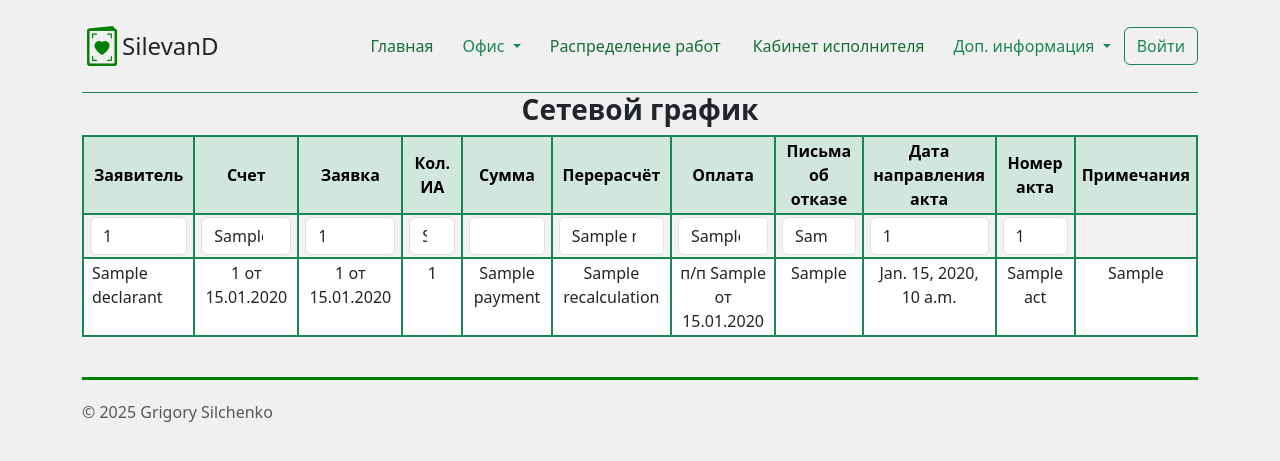
After one commit to GrigorySilchenko/SilevanD, a Django app: template SilEvAnd/application/templates/network_graph.html in a window 1280 px wide. The commit adds this page. Shown: the top 461 px of the page. Run offline with Django 3.2, Linux system fonts and the light colour scheme; the template is opened without the code that fills it: most values are stand-ins (such as "Sample title", 1, 10 or a date in 2020).

Commit message:
39. Create network_graph.html. Correct all project for work with 'network_graph'

```diff
--- a/SilEvAnd/application/admin.py
+++ b/SilEvAnd/application/admin.py
@@ -1,5 +1,5 @@
 from django.contrib import admin
-from .models import Application, Declarant, Status
+from .models import Application, Declarant, Status, NetworkGraph
 
 class StatusAdmin(admin.ModelAdmin):
     readonly_fields = ['id']
@@ -7,3 +7,4 @@ class StatusAdmin(admin.ModelAdmin):
 admin.site.register(Application)
 admin.site.register(Declarant)
 admin.site.register(Status, StatusAdmin)
+admin.site.register(NetworkGraph)
--- a/SilEvAnd/application/templates/application.html
+++ b/SilEvAnd/application/templates/application.html
@@ -42,7 +42,7 @@
       <thead class="table table-success table-bordered border-success align-middle">
         <tr>
             <th scope="col" colspan="3">Заявка</th>
-            <th scope="col" rowspan="2" style="width: 200px;">Наименование заявителя</th>
+            <th scope="col" rowspan="2" style="width: 210px;">Наименование заявителя</th>
             <th scope="col" colspan="2">Входящий номер БелГИСС</th>
             <th scope="col" rowspan="2" style="width: 80px;">Кол-во ИА</th>
             <th scope="col" colspan="2">Номер счета</th>
--- /dev/null
+++ b/SilEvAnd/application/templates/network_graph.html
@@ -0,0 +1,101 @@
+{% extends "base.html" %}
+{% block page_content %}
+<style>
+    .search-form .form-control:focus {
+        border-color: #198754;
+        box-shadow: 0 0 0 0.2rem rgba(25, 135, 84, 0.25);
+    }
+</style>
+
+<div class="container">
+    <h3>
+        <b>Сетевой график</b>
+    </h3>
+    <form class="search-form d-flex" role="search">
+    <table class="table table-hover table-striped table-bordered border-2 border-success text-center">
+      <thead class="table table-success table-bordered border-success align-middle">
+        <tr>
+            <th scope="col">Заявитель</th>
+            <th scope="col">Счет</th>
+            <th scope="col">Заявка</th>
+            <th scope="col">Кол. ИА</th>
+            <th scope="col">Сумма</th>
+            <th scope="col">Перерасчёт</th>
+            <th scope="col">Оплата</th>
+            <th scope="col">Письма об отказе</th>
+            <th scope="col">Дата направления акта</th>
+            <th scope="col">Номер акта</th>
+            <th scope="col">Примечания</th>
+        </tr>
+      </thead>
+      <tbody>
+      <tr>
+            <td>
+                <input type="search" name="act_number" class="form-control me-2" value="{{ act_number|default:'' }}" aria-label="Search">
+            </td>
+            <td>
+                <input type="search" name="application" class="form-control me-2" value="{{ application|default:'' }}" aria-label="Search">
+            </td>
+            <td>
+                <input type="search" name="control_sticks_number" class="form-control me-2" value="{{ control_sticks_number|default:'' }}" aria-label="Search">
+            </td>
+            <td>
+                <input type="search" name="declarant" class="form-control me-2" value="{{ declarant|default:'' }}" aria-label="Search">
+            </td>
+            <td>
+                <input type="search" name="result" class="form-control me-2" value="{{ result|default:'' }}" aria-label="Search">
+            </td>
+            <td>
+                <input type="search" name="model" class="form-control me-2" value="{{ model|default:'' }}" aria-label="Search">
+            </td>
+            <td>
+                <input type="search" name="version" class="form-control me-2" value="{{ version|default:'' }}" aria-label="Search">
+            </td>
+            <td>
+                <input type="search" name="version" class="form-control me-2" value="{{ version|default:'' }}" aria-label="Search">
+            </td>
+            <td>
+                <input type="search" name="slot_number" class="form-control me-2" value="{{ slot_number|default:'' }}" aria-label="Search">
+            </td>
+            <td>
+                <input type="search" name="board_number" class="form-control me-2" value="{{ board_number|default:'' }}" aria-label="Search">
+                <button type="submit" class="btn btn-outline-success" style="display: none;">
+                        <i class="bi bi-search"></i>
+                </button>
+            </td>
+            <td></td>
+        </tr>
+      {% for data in network_graph %}
+        <tr>
+            <td class="text-start ps-2">{{ data.application.declarant }}</td>
+            <td>{{ data.application.bill_number }} от {{ data.application.bill_date|date:"d.m.Y" }}</td>
+            <td>{{ data.application.application_number }} от {{ data.application.created_on|date:"d.m.Y" }}</td>
+            <td>{{ data.application.num_of_mach }}</td>
+            <td>{{ data.application.payment }}</td>
+            <td>
+                {% if data.recalculation %}
+                  {{ data.recalculation }}
+                {% else %}
+                   <span class="text-success">---</span>
+                {% endif %}
+            </td>
+
+            <td>
+                {% if data.application.payment_document %}
+                  п/п {{ data.application.payment_document }} от {{ data.application.payment_date|date:"d.m.Y" }}
+                {% else %}
+                   <span class="text-danger">---</span>
+                {% endif %}
+            </td>
+            <td>{{ data.notice_recalculation }}</td>
+            <td>{{ data.act_send_date }}</td>
+            <td>{{ data.control_journal.act }}</td>
+            <td>{{ data.final_notice }}</td>
+        </tr>
+      {% endfor %}
+      </tbody>
+    </table>
+    </form>
+</div>
+
+{% endblock %}
--- a/SilEvAnd/application/urls.py
+++ b/SilEvAnd/application/urls.py
@@ -9,5 +9,6 @@ urlpatterns = [
     path('application_del/<int:pk>', views.application_del, name='application_del'),
     path('declarant/', views.declarant, name='declarant'),
     path('declarant_change/<int:pk>', views.declarant_change, name='declarant_change'),
-    path('declarant_del/<int:pk>', views.declarant_del, name='declarant_del')
+    path('declarant_del/<int:pk>', views.declarant_del, name='declarant_del'),
+    path('network_graph/', views.network_graph, name='network_graph'),
 ]
--- a/SilEvAnd/templates/base.html
+++ b/SilEvAnd/templates/base.html
@@ -82,7 +82,7 @@
           </button>
           <ul class="dropdown-menu">
             <li><a class="text-success dropdown-item" href="{% url 'application' %}">Регистрация заявки</a></li>
-            <li><a class="text-success dropdown-item" href="#">Сетевой график</a></li>
+            <li><a class="text-success dropdown-item" href="{% url 'network_graph' %}">Сетевой график</a></li>
           </ul>
         </div>
         <ul class="nav nav-pills">
```
Also changed, not shown: SilEvAnd/application/models.py (+11 -0 lines), SilEvAnd/application/views.py (+14 -1 lines), SilEvAnd/distribution/templates/distribution.html (+5 -6 lines), SilEvAnd/distribution/views.py (+7 -8 lines).
